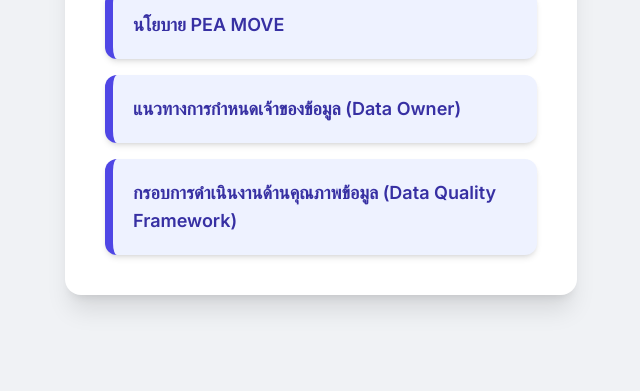
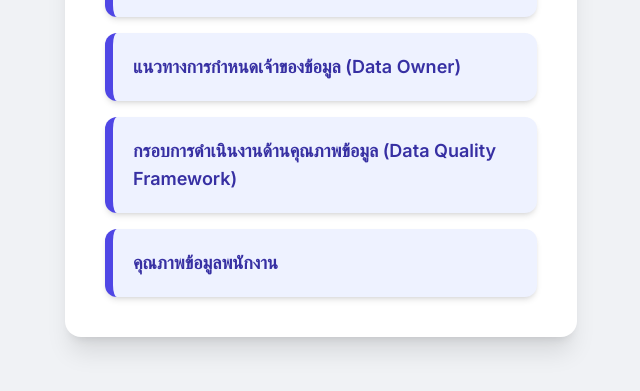
Before and after one commit to mastergardz/data, a plain HTML site: page index.html in a window 1280 px wide. Shown: the part 309-700 px from the top of the page, without its empty margins (319-959 px from the left). Drawn offline with nearby package versions, Linux system fonts and the light colour scheme.

Commit message:
Update index.html

```diff
--- a/index.html
+++ b/index.html
@@ -39,6 +39,11 @@
           กรอบการดำเนินงานด้านคุณภาพข้อมูล (Data Quality Framework)
         </a>
       </li>
+      <li class="p-5 bg-indigo-50 border-l-8 border-indigo-600 rounded-xl shadow-md hover:bg-indigo-100 transition-all duration-300 transform hover:-translate-y-1">
+        <a href="hr_data.html" class="text-indigo-800 font-semibold text-lg block">
+          คุณภาพข้อมูลพนักงาน
+        </a>
+      </li>
       <!-- เพิ่มรายการอื่น ๆ ได้ที่นี่ -->
     </ul>
   </div>
```
